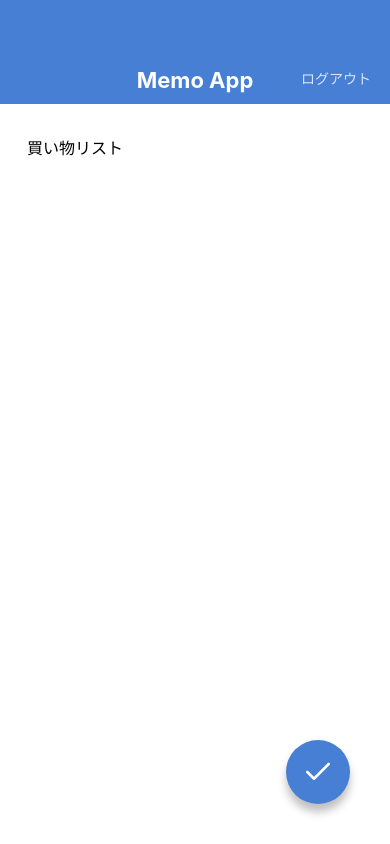
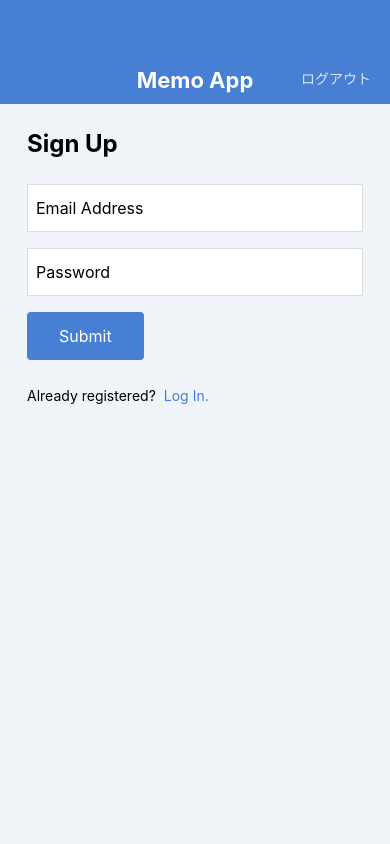
Before and after one commit to Kinatsu77/MemoApp, a React Native app: screen /MemoList in a window 390 px wide. Built offline with nearby package versions, Linux system fonts and the light colour scheme.

Commit message:
Create LoginScreen and SignUpScreen

```diff
--- a/App.jsx
+++ b/App.jsx
@@ -1,14 +1,19 @@
 import React from 'react';
+
+// import MemoDetailScreen from './src/screens/MemoDetailScreen';
+// import MemoListScreen from './src/screens/MemoListScreen';
+// import MemoEditScreen from './src/screens/MemoEditScreen';
 // import MemoCreateScreen from './src/screens/MemoCreateScreen';
-import MemoEditScreen from './src/screens/MemoEditScreen';
-// import MemoListScreen from './src/screens/MemoListScreen';
-// import MemoDetailScreen from './src/screens/MemoDetailScreen';
+// import LoginScreen from './src/screens/LoginScreen';
+import SignUpScreen from './src/screens/SignUpScreen';
 
 export default function App() {
   return (
+    // <MemoDetailScreen />
+    // <MemoListScreen />
+    // <MemoEditScreen />
     // <MemoCreateScreen />
-    <MemoEditScreen />
-    // <MemoListScreen />
-    // <MemoDetailScreen />
+    // <LoginScreen />
+    <SignUpScreen />
   );
 }
--- /dev/null
+++ b/src/components/Button.jsx
@@ -0,0 +1,32 @@
+import React from 'react';
+import { View, Text, StyleSheet } from 'react-native';
+import { string } from 'prop-types';
+
+export default function Button(props) {
+  const { label } = props;
+  return (
+    <View style={styles.buttonContainer}>
+      <Text style={styles.buttonLabel}>{label}</Text>
+    </View>
+  );
+}
+
+Button.propTypes = {
+  label: string.isRequired,
+};
+
+const styles = StyleSheet.create({
+  buttonContainer: {
+    backgroundColor: '#467FD3',
+    borderRadius: 4,
+    alignSelf: 'flex-start',
+    marginBottom: 24,
+  },
+  buttonLabel: {
+    fontSize: 16,
+    lineHeight: 32,
+    paddingVertical: 8,
+    paddingHorizontal: 32,
+    color: '#ffffff',
+  },
+});
--- /dev/null
+++ b/src/screens/LoginScreen.jsx
@@ -0,0 +1,64 @@
+import React from 'react';
+import {
+  View, Text, StyleSheet, TextInput,
+} from 'react-native';
+
+import AppBar from '../components/AppBar';
+import Button from '../components/Button';
+
+export default function LoginScreen() {
+  return (
+    <View style={styles.container}>
+      <AppBar />
+      <View style={styles.inner}>
+        <Text style={styles.title}>Log In</Text>
+        <TextInput style={styles.input} value="Email Address" />
+        <TextInput style={styles.input} value="Password" />
+        <Button label="Submit" />
+        <View style={styles.footer}>
+          <Text style={styles.footerText}>Not registered?</Text>
+          <Text style={styles.footerLink}>Sign up here!</Text>
+        </View>
+      </View>
+    </View>
+  );
+}
+
+const styles = StyleSheet.create({
+  container: {
+    flex: 1,
+    backgroundColor: '#F0F4F8',
+  },
+  inner: {
+    paddingHorizontal: 27,
+    paddingVertical: 24,
+  },
+  title: {
+    fontSize: 24,
+    lineHeight: 32,
+    fontWeight: 'bold',
+    marginBottom: 24,
+  },
+  input: {
+    fontSize: 16,
+    height: 48,
+    borderColor: '#DDDDDD',
+    borderWidth: 1,
+    backgroundColor: '#ffffff',
+    paddingHorizontal: 8,
+    marginBottom: 16,
+  },
+  footerText: {
+    fontSize: 14,
+    lineHeight: 24,
+    marginRight: 8,
+  },
+  footerLink: {
+    fontSize: 14,
+    lineHeight: 24,
+    color: '#467FD3',
+  },
+  footer: {
+    flexDirection: 'row',
+  },
+});
--- /dev/null
+++ b/src/screens/SignUpScreen.jsx
@@ -0,0 +1,64 @@
+import React from 'react';
+import {
+  View, Text, StyleSheet, TextInput,
+} from 'react-native';
+
+import AppBar from '../components/AppBar';
+import Button from '../components/Button';
+
+export default function SignUpScreen() {
+  return (
+    <View style={styles.container}>
+      <AppBar />
+      <View style={styles.inner}>
+        <Text style={styles.title}>Sign Up</Text>
+        <TextInput style={styles.input} value="Email Address" />
+        <TextInput style={styles.input} value="Password" />
+        <Button label="Submit" />
+        <View style={styles.footer}>
+          <Text style={styles.footerText}>Already registered?</Text>
+          <Text style={styles.footerLink}>Log In.</Text>
+        </View>
+      </View>
+    </View>
+  );
+}
+
+const styles = StyleSheet.create({
+  container: {
+    flex: 1,
+    backgroundColor: '#F0F4F8',
+  },
+  inner: {
+    paddingHorizontal: 27,
+    paddingVertical: 24,
+  },
+  title: {
+    fontSize: 24,
+    lineHeight: 32,
+    fontWeight: 'bold',
+    marginBottom: 24,
+  },
+  input: {
+    fontSize: 16,
+    height: 48,
+    borderColor: '#DDDDDD',
+    borderWidth: 1,
+    backgroundColor: '#ffffff',
+    paddingHorizontal: 8,
+    marginBottom: 16,
+  },
+  footerText: {
+    fontSize: 14,
+    lineHeight: 24,
+    marginRight: 8,
+  },
+  footerLink: {
+    fontSize: 14,
+    lineHeight: 24,
+    color: '#467FD3',
+  },
+  footer: {
+    flexDirection: 'row',
+  },
+});
```
